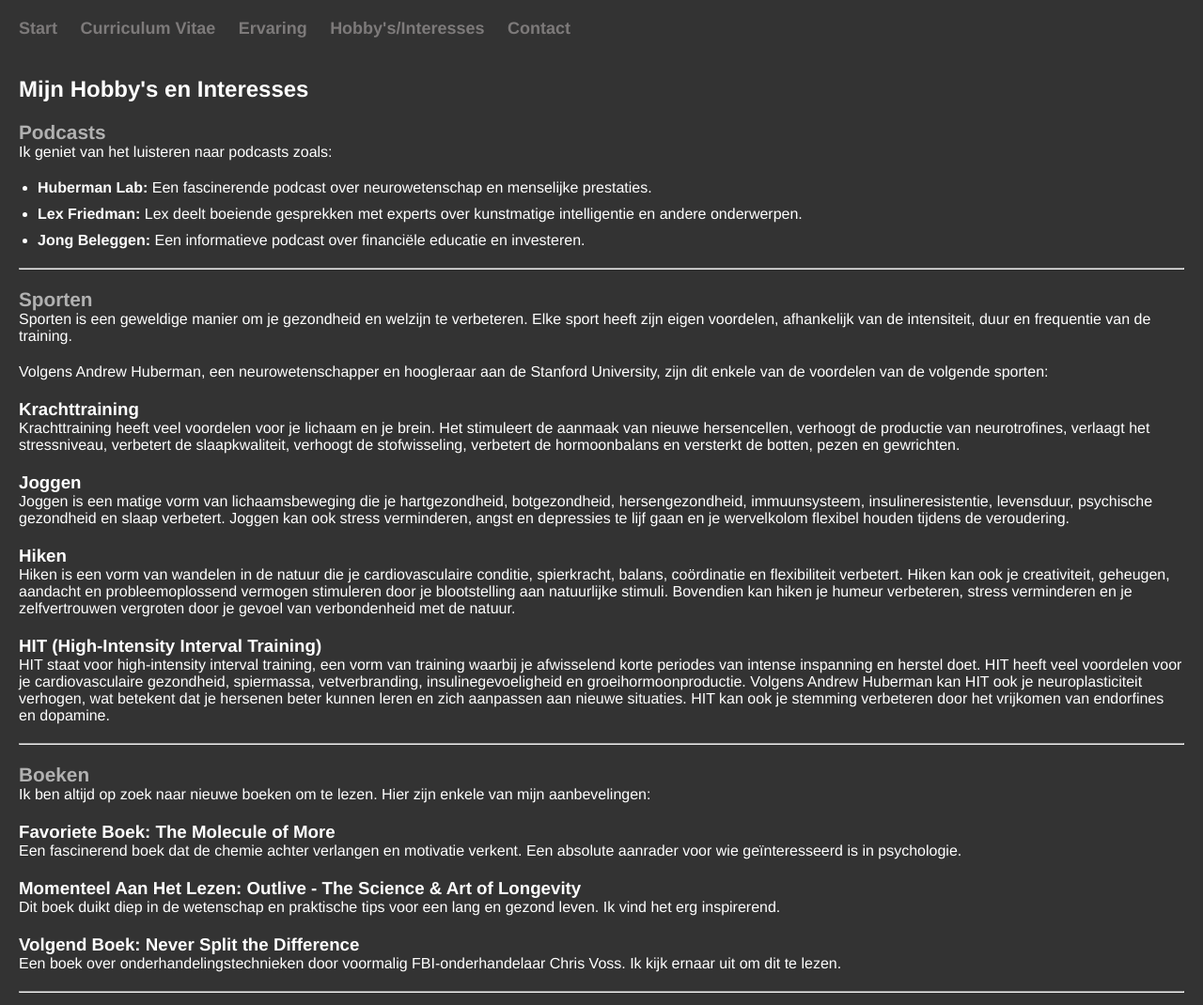
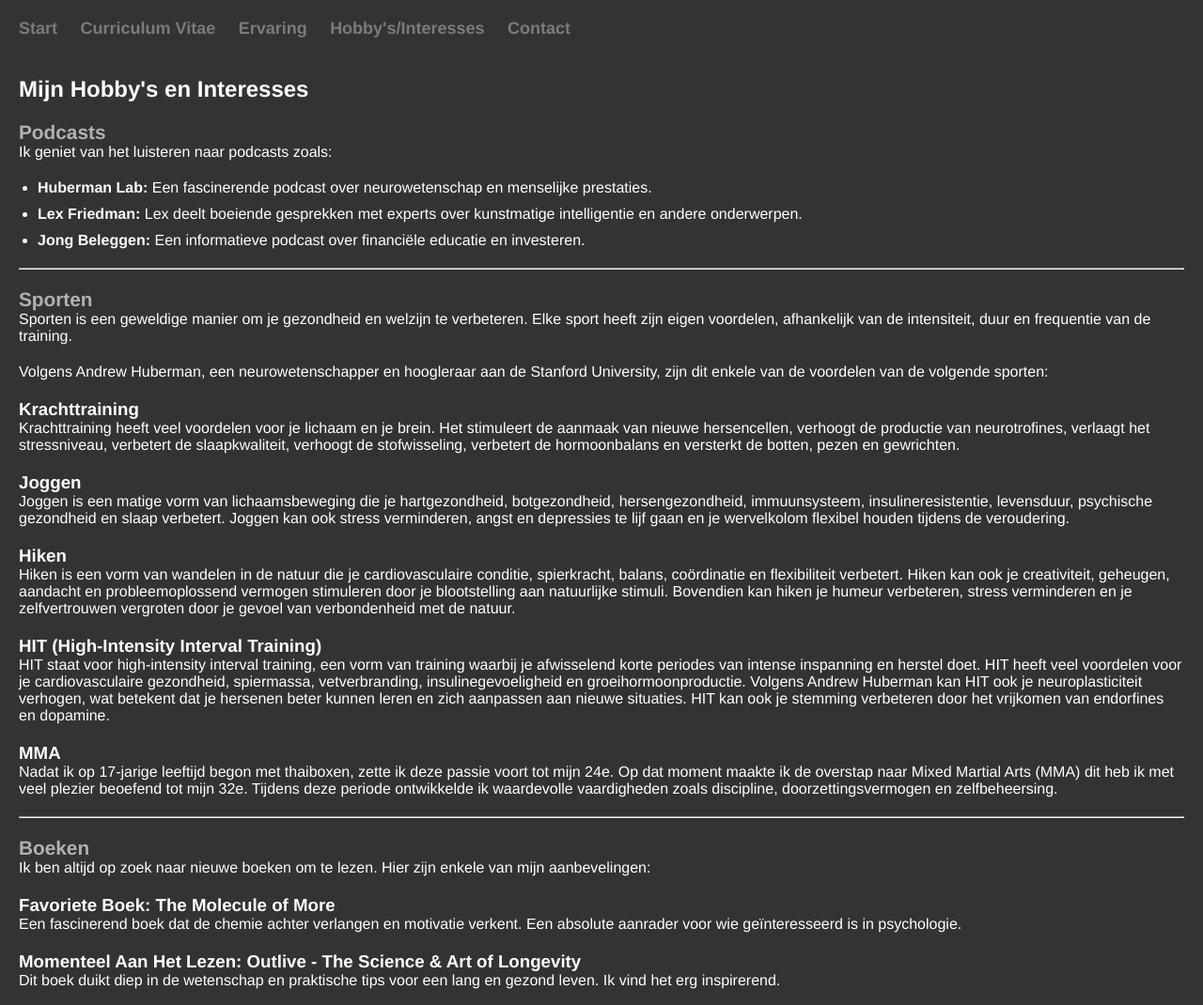
Before and after one commit to Benny3970/onlieCV, a plain HTML site: page hobby.html in a window 1280 px wide. Shown: the top 1070 px of the page at 94% size. Drawn offline with Linux system fonts and the light colour scheme.

Commit message:
extra text hobby pagina

```diff
--- a/hobby.html
+++ b/hobby.html
@@ -48,6 +48,9 @@
 
         <h3>HIT (High-Intensity Interval Training)</h3>
         <p>HIT staat voor high-intensity interval training, een vorm van training waarbij je afwisselend korte periodes van intense inspanning en herstel doet. HIT heeft veel voordelen voor je cardiovasculaire gezondheid, spiermassa, vetverbranding, insulinegevoeligheid en groeihormoonproductie. Volgens Andrew Huberman kan HIT ook je neuroplasticiteit verhogen, wat betekent dat je hersenen beter kunnen leren en zich aanpassen aan nieuwe situaties. HIT kan ook je stemming verbeteren door het vrijkomen van endorfines en dopamine.</p>
+
+        <h3>MMA</h3>
+        <p>Nadat ik op 17-jarige leeftijd begon met thaiboxen, zette ik deze passie voort tot mijn 24e. Op dat moment maakte ik de overstap naar Mixed Martial Arts (MMA) dit heb ik met veel plezier beoefend tot mijn 32e. Tijdens deze periode ontwikkelde ik waardevolle vaardigheden zoals discipline, doorzettingsvermogen en zelfbeheersing.</p>
 <hr>
 
         <h2>Boeken</h2>
```
